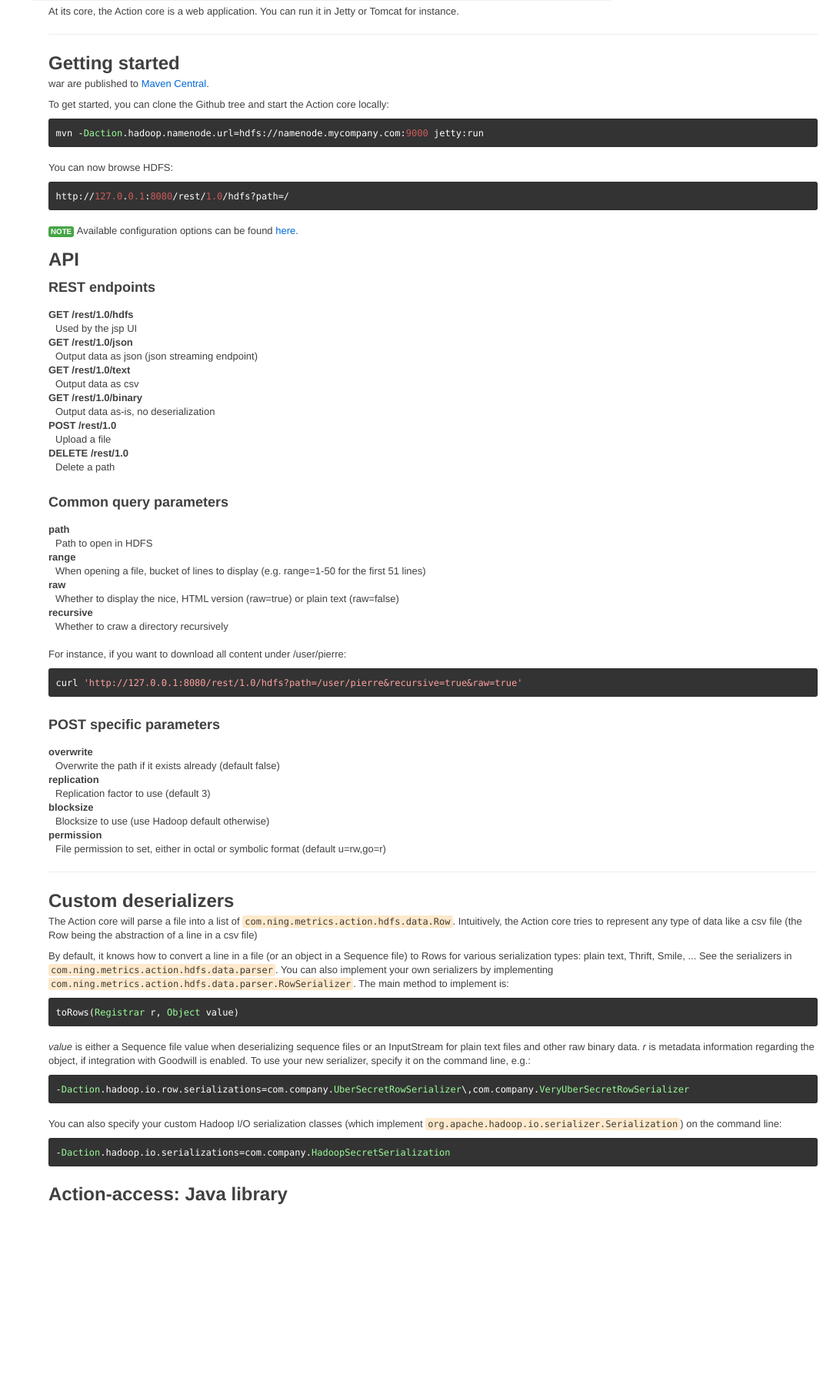
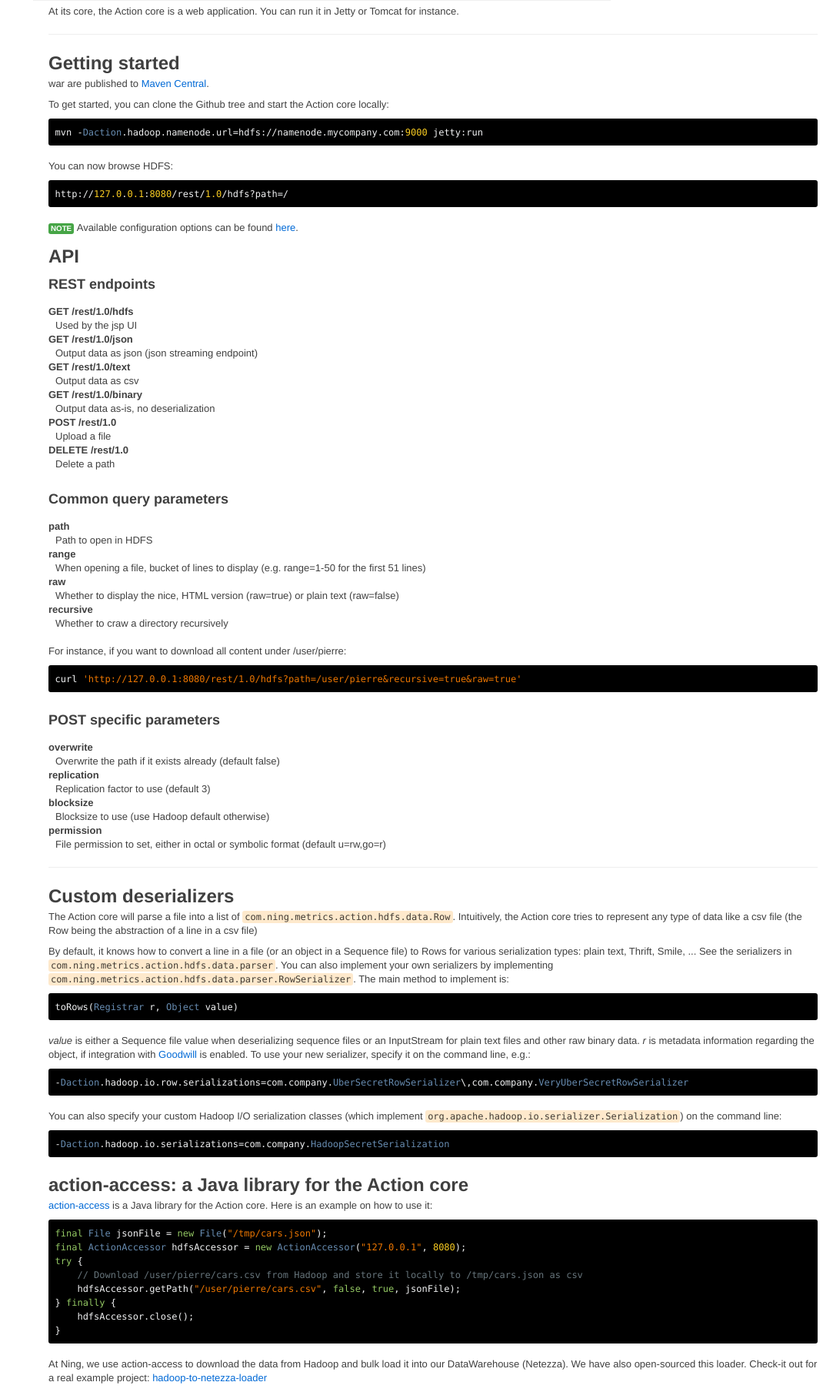
Before and after one commit to pierre/pierre.github.com, a PHP site: page /action-core.html in a window 1280 px wide. Shown: the part 803-2611 px from the top of the page at 77% size, without its empty margins (197-1280 px from the left). Before the commit the page ends 2367 px from the top, so only its background shows below. Run offline with PHP 8.4, Linux system fonts and the light colour scheme.

Commit message:
action-core: describe action-access
Signed-off-by: Pierre-Alexandre Meyer <pierre@ning.com>

```diff
--- a/action-core.html
+++ b/action-core.html
@@ -37,7 +37,7 @@
                 <li><a href="#getting-started">Getting started</a></li>
                 <li><a href="#api">API</a></li>
                 <li><a href="#serialization">Custom deserializers</a></li>
-                <li><a href="#action-access">Action-access: Java library</a></li>
+                <li><a href="#action-access">action-access</a></li>
             </ul>
         </div>
     </div>
@@ -127,29 +127,33 @@
 
         <h2 id="serialization">Custom deserializers</h2>
 
-        <p>
-            The Action core will parse a file into a list of <code>com.ning.metrics.action.hdfs.data.Row</code>. Intuitively, the Action core tries to represent any type of data like a csv file (the Row being the abstraction of a line in a csv file)
-        </p>
+        <p>The Action core will parse a file into a list of <code>com.ning.metrics.action.hdfs.data.Row</code>. Intuitively, the Action core tries to represent any type of data like a csv file (the Row being the abstraction of a line in a csv file)</p>
 
-        <p>
-            By default, it knows how to convert a line in a file (or an object in a Sequence file) to Rows for various serialization types: plain text, Thrift, Smile, ... See the serializers in  <code>com.ning.metrics.action.hdfs.data.parser</code>. You can also implement your own serializers by implementing <code>com.ning.metrics.action.hdfs.data.parser.RowSerializer</code>. The main method to implement is:
-        </p>
+        <p>By default, it knows how to convert a line in a file (or an object in a Sequence file) to Rows for various serialization types: plain text, Thrift, Smile, ... See the serializers in  <code>com.ning.metrics.action.hdfs.data.parser</code>. You can also implement your own serializers by implementing <code>com.ning.metrics.action.hdfs.data.parser.RowSerializer</code>. The main method to implement is:</p>
 
         <pre class="prettyprint lang-java">toRows(Registrar r, Object value)</pre>
 
-        <p>
-            <em>value</em> is either a Sequence file value when deserializing sequence files or an InputStream for plain text files and other raw binary data. <em>r</em> is metadata information regarding the object, if integration with Goodwill is enabled. To use your new serializer, specify it on the command line, e.g.:
-        </p>
+        <p><em>value</em> is either a Sequence file value when deserializing sequence files or an InputStream for plain text files and other raw binary data. <em>r</em> is metadata information regarding the object, if integration with <a href="https://github.com/pierre/goodwill" target="_blank">Goodwill</a> is enabled. To use your new serializer, specify it on the command line, e.g.:</p>
 
         <pre class="prettyprint lang-sh">-Daction.hadoop.io.row.serializations=com.company.UberSecretRowSerializer\,com.company.VeryUberSecretRowSerializer</pre>
 
-        <p>
-            You can also specify your custom Hadoop I/O serialization classes (which implement <code>org.apache.hadoop.io.serializer.Serialization<T></code>) on the command line:
-        </p>
+        <p>You can also specify your custom Hadoop I/O serialization classes (which implement <code>org.apache.hadoop.io.serializer.Serialization<T></code>) on the command line:</p>
 
         <pre class="prettyprint lang-sh">-Daction.hadoop.io.serializations=com.company.HadoopSecretSerialization</pre>
 
-        <h2 id="action-access">Action-access: Java library</h2>
+        <h2 id="action-access">action-access: a Java library for the Action core</h2>
 
+        <p><a href="https://github.com/pierre/action-access" target="_blank">action-access</a> is a Java library for the Action core. Here is an example on how to use it:</p>
+
+        <pre class="prettyprint lang-java">final File jsonFile = new File("/tmp/cars.json");
+final ActionAccessor hdfsAccessor = new ActionAccessor("127.0.0.1", 8080);
+try {
+    // Download /user/pierre/cars.csv from Hadoop and store it locally to /tmp/cars.json as csv
+    hdfsAccessor.getPath("/user/pierre/cars.csv", false, true, jsonFile);
+} finally {
+    hdfsAccessor.close();
+}</pre>
+
+        <p>At Ning, we use action-access to download the data from Hadoop and bulk load it into our DataWarehouse (Netezza). We have also open-sourced this loader. Check-it out for a real example project: <a href="https://github.com/mrids/hadoop-to-netezza-loader" target="_blank">hadoop-to-netezza-loader</a></p>
     </div>
 </div>
--- a/css/prettify.css
+++ b/css/prettify.css
@@ -1,34 +1,118 @@
-/* desert scheme ported from vim to google prettify */
-pre { display: block; background-color: #333 }
-pre .nocode { background-color: none; color: #000 }
-pre .str { color: #ffa0a0 } /* string  - pink */
-pre .kwd { color: #f0e68c; font-weight: bold }
-pre .com { color: #87ceeb } /* comment - skyblue */
-pre .typ { color: #98fb98 } /* type    - lightgreen */
-pre .lit { color: #cd5c5c } /* literal - darkred */
-pre .pun { color: #fff }    /* punctuation */
-pre .pln { color: #fff }    /* plaintext */
-pre .tag { color: #f0e68c; font-weight: bold } /* html/xml tag    - lightyellow */
-pre .atn { color: #bdb76b; font-weight: bold } /* attribute name  - khaki */
-pre .atv { color: #ffa0a0 } /* attribute value - pink */
-pre .dec { color: #98fb98 } /* decimal         - lightgreen */
 
-/* Specify class=linenums on a pre to get line numbering */
-ol.linenums { margin-top: 0; margin-bottom: 0; color: #AEAEAE } /* IE indents via margin-left */
-li.L0,li.L1,li.L2,li.L3,li.L5,li.L6,li.L7,li.L8 { list-style-type: none }
-/* Alternate shading for lines */
-li.L1,li.L3,li.L5,li.L7,li.L9 { }
+/*
+ * Derived from einaros's Sons of Obsidian theme at
+ * http://studiostyl.es/schemes/son-of-obsidian by
+ * Alex Ford of CodeTunnel:
+ * http://CodeTunnel.com/blog/post/71/google-code-prettify-obsidian-theme
+ */
 
-@media print {
-  pre { background-color: none }
-  pre .str, code .str { color: #060 }
-  pre .kwd, code .kwd { color: #006; font-weight: bold }
-  pre .com, code .com { color: #600; font-style: italic }
-  pre .typ, code .typ { color: #404; font-weight: bold }
-  pre .lit, code .lit { color: #044 }
-  pre .pun, code .pun { color: #440 }
-  pre .pln, code .pln { color: #000 }
-  pre .tag, code .tag { color: #006; font-weight: bold }
-  pre .atn, code .atn { color: #404 }
-  pre .atv, code .atv { color: #060 }
+.str
+{
+    color: #EC7600;
 }
+.kwd
+{
+    color: #93C763;
+}
+.com
+{
+    color: #66747B;
+}
+.typ
+{
+    color: #678CB1;
+}
+.lit
+{
+    color: #FACD22;
+}
+.pun
+{
+    color: #F1F2F3;
+}
+.pln
+{
+    color: #F1F2F3;
+}
+.tag
+{
+    color: #8AC763;
+}
+.atn
+{
+    color: #E0E2E4;
+}
+.atv
+{
+    color: #EC7600;
+}
+.dec
+{
+    color: purple;
+}
+pre.prettyprint
+{
+    border: 0px solid #888;
+}
+ol.linenums
+{
+    margin-top: 0;
+    margin-bottom: 0;
+}
+.prettyprint {
+    background: #000;
+}
+li.L0, li.L1, li.L2, li.L3, li.L4, li.L5, li.L6, li.L7, li.L8, li.L9
+{
+    color: #555;
+}
+li.L1, li.L3, li.L5, li.L7, li.L9 {
+    background: #111;
+}
+@media print
+{
+    .str
+    {
+        color: #060;
+    }
+    .kwd
+    {
+        color: #006;
+        font-weight: bold;
+    }
+    .com
+    {
+        color: #600;
+        font-style: italic;
+    }
+    .typ
+    {
+        color: #404;
+        font-weight: bold;
+    }
+    .lit
+    {
+        color: #044;
+    }
+    .pun
+    {
+        color: #440;
+    }
+    .pln
+    {
+        color: #000;
+    }
+    .tag
+    {
+        color: #006;
+        font-weight: bold;
+    }
+    .atn
+    {
+        color: #404;
+    }
+    .atv
+    {
+        color: #060;
+    }
+}
```
